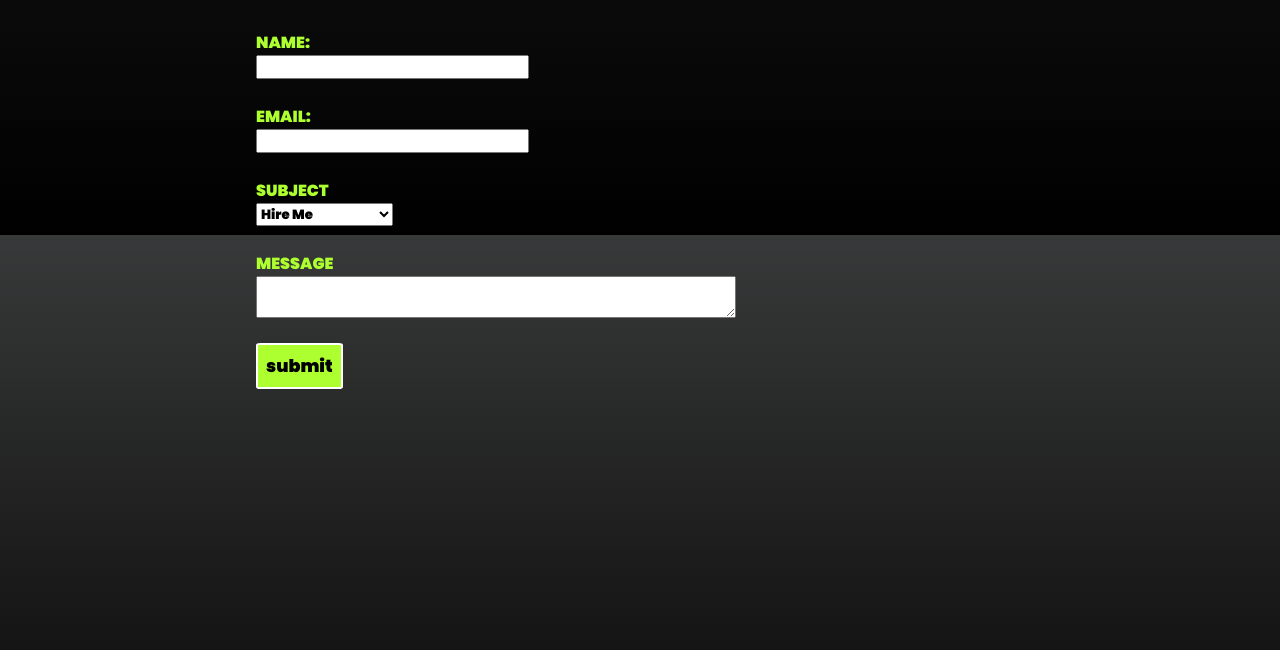
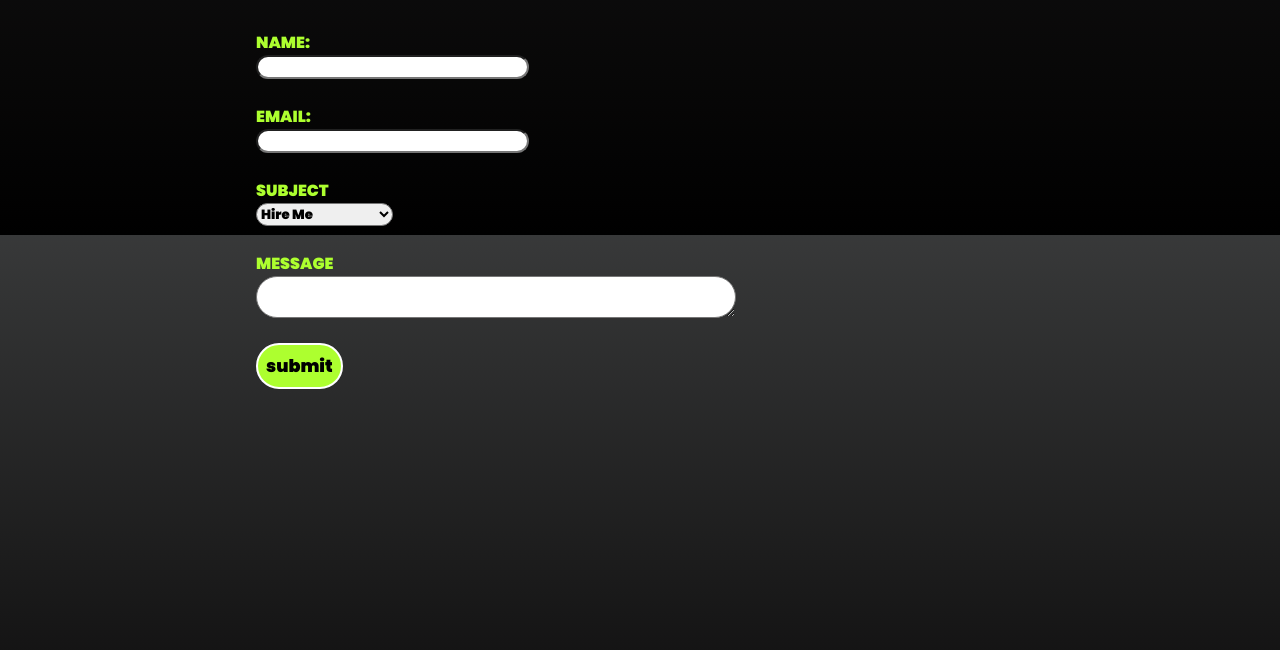
Before and after one commit to MichaelSatchell/dev, a plain HTML site: page index.html in a window 1280 px wide. Shown: the part 5365-6015 px from the top of the page. Drawn offline with nearby package versions, Linux system fonts and the light colour scheme; a web font is replaced by a local one.

Commit message:
updated the contact form so that all input fields are pill shape 500px as well as the submit button

```diff
--- a/assets/css/main.css
+++ b/assets/css/main.css
@@ -1081,6 +1081,11 @@ textarea {
   animation: circleBg1 8s ease-in-out 0s infinite;
 }
 
+.contactInput {
+border-radius: 500px;
+}
+
+
 .footerLine {
     width: 50%;
     color: greenyellow;
--- a/index.html
+++ b/index.html
@@ -215,23 +215,23 @@
                 <input type="hidden" name="redirect" value="satchmo.codes@gmail.com">
                 <br>
                 <label for="name">Name:</label>
-                <input type="text" id="name" name="name">
+                <input type="text" id="name" name="name" class="contactInput">
                     </input>
                 <br>
                 <label for="email">Email:</label>
-                  <input type="text" id="email" name="email">
+                  <input type="text" id="email" name="email" class="contactInput">
                 <br>
 
                 <label for="subject">Subject</label>
-                   <select id="subject" name="subject">
+                   <select id="subject" name="subject"class="contactInput">
                   <option value="hire">Hire Me</option>
                   <option value="general">General Contact</option>
                 </select>
                 <br>
-                <label for="message">Message</label>
-                  <textarea id="message" name="message"></textarea>
+                <label for="message" >Message</label>
+                  <textarea id="message" name="message"class="contactInput"></textarea>
                 <br>
-                <button class="submit" onclick="pop1()" value="Submit"> submit </button>
+                <button class="submit contactInput" onclick="pop1()" value="Submit"> submit </button>
                 </input>
               </form>
               </div>
```
